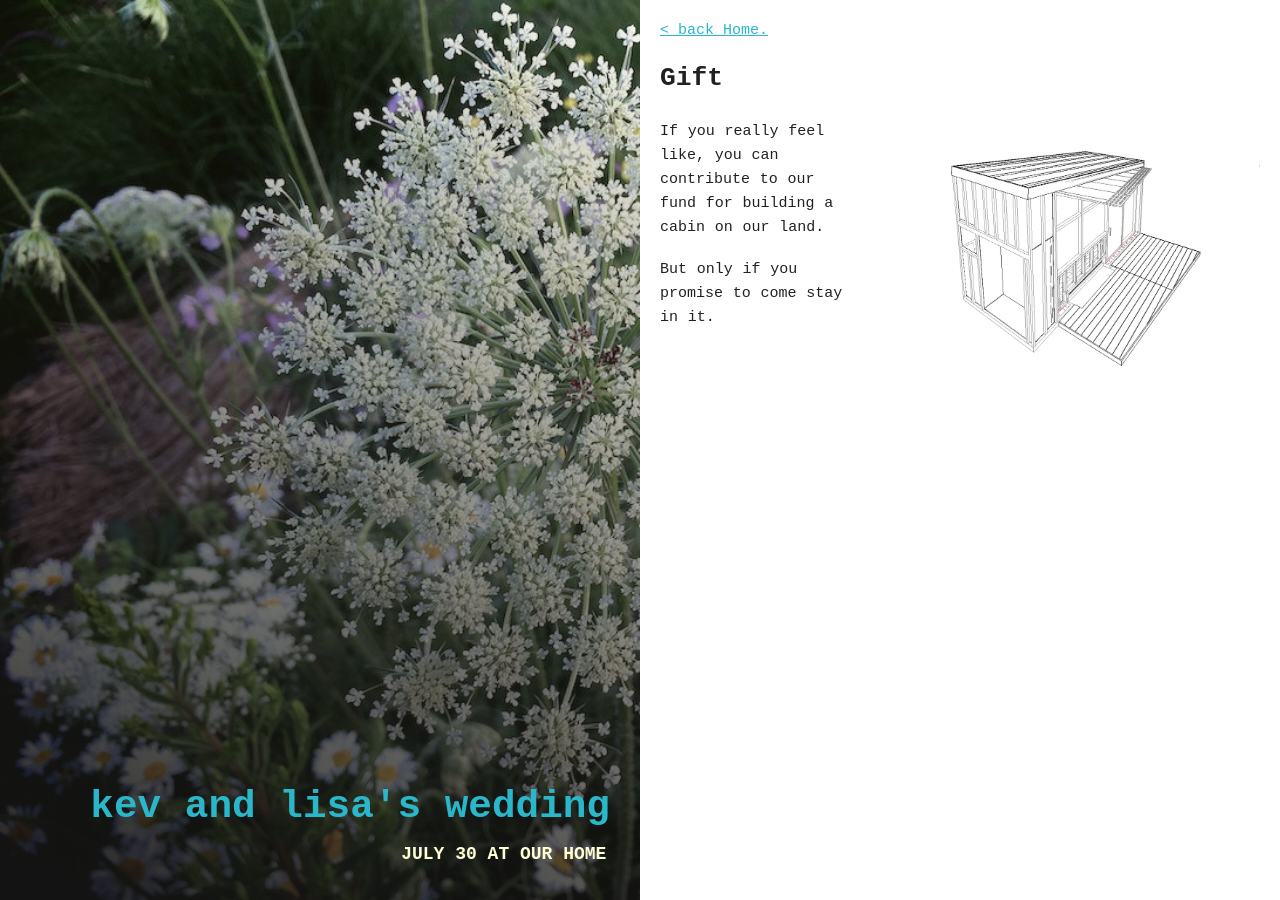
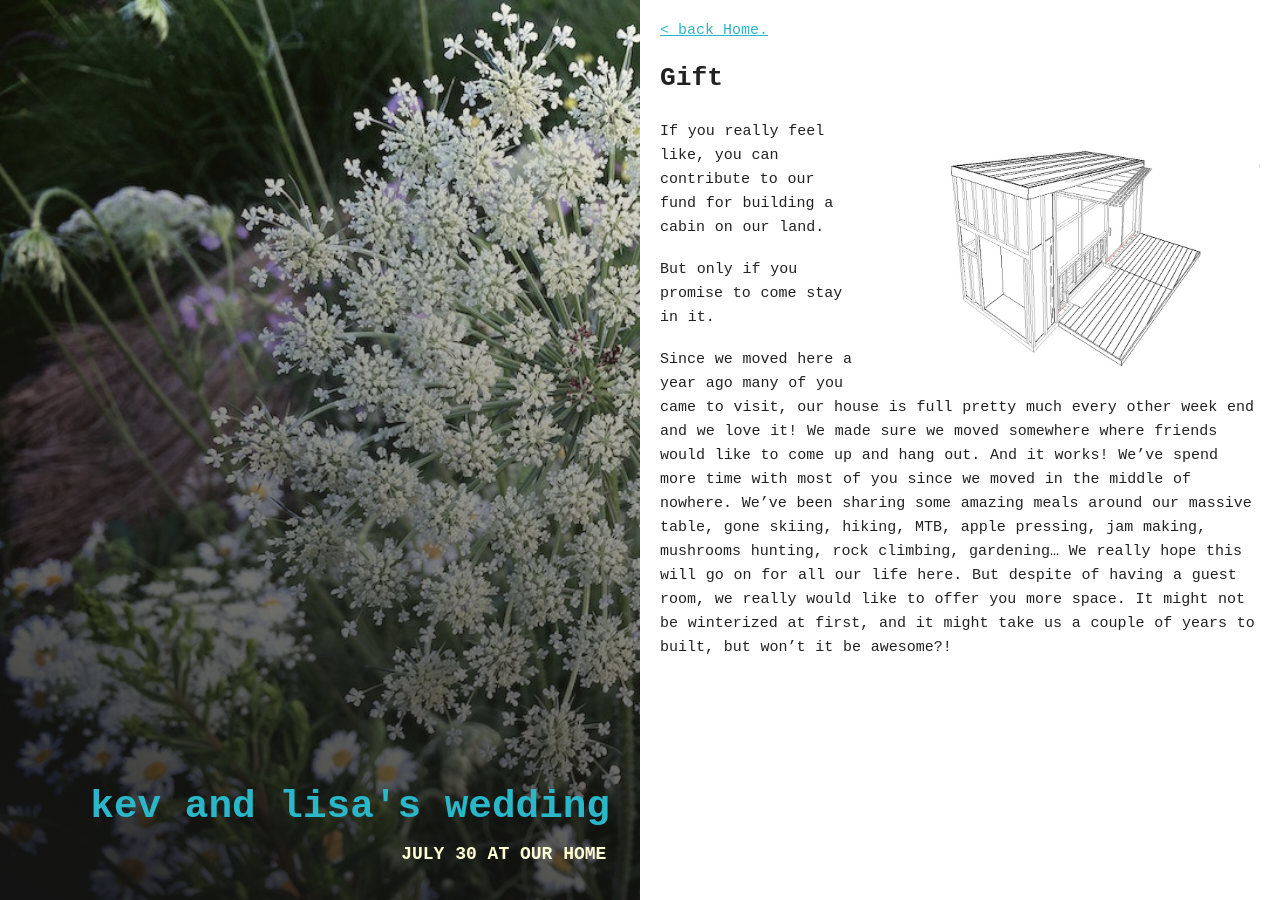
Before and after one commit to kevwalsh/carota, a Jekyll site: the page built from _posts/2016-01-03-gifts.md, in a window 1280 px wide. Built offline with Jekyll 4.4.1, drawn with Linux system fonts in a browser that asks for light colours.

Commit message:
Update 2016-01-03-gifts.md

```diff
--- a/_posts/2016-01-03-gifts.md
+++ b/_posts/2016-01-03-gifts.md
@@ -13,3 +13,7 @@ image:
 If you really feel like, you can contribute to our fund for building a cabin on our land.
 
 But only if you promise to come stay in it.
+
+Since we moved here a year ago many of you came to visit, our house is full pretty much every other week end and we love it! We made sure we moved somewhere where friends would like to come up and hang out. And it works! We've spend more time with most of you since we moved in the middle of nowhere. We've been sharing some amazing meals around our massive table, gone skiing, hiking, MTB, apple pressing, jam making, mushrooms hunting, rock climbing, gardening...
+We really hope this will go on for all our life here.
+But despite of having a guest room, we really would like to offer you more space. It might not be winterized at first, and it might take us a couple of years to built, but won't it be awesome?!
```
